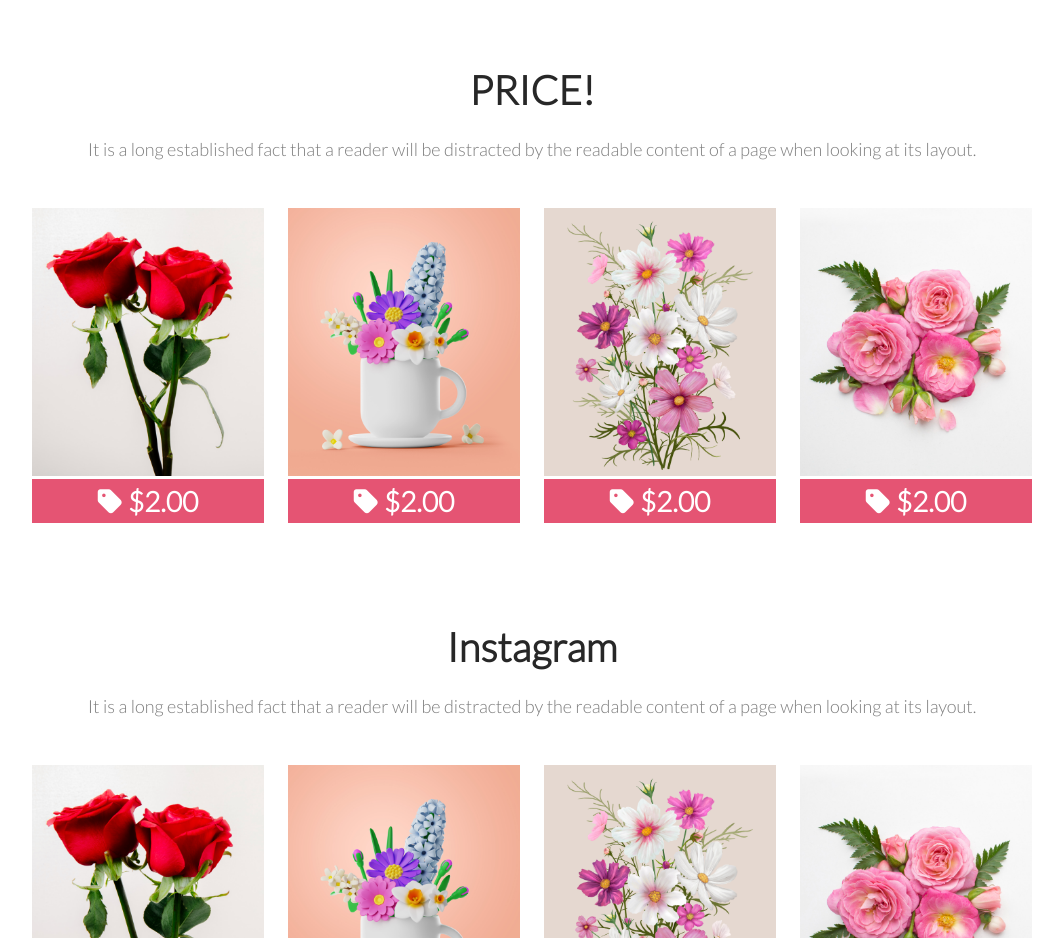
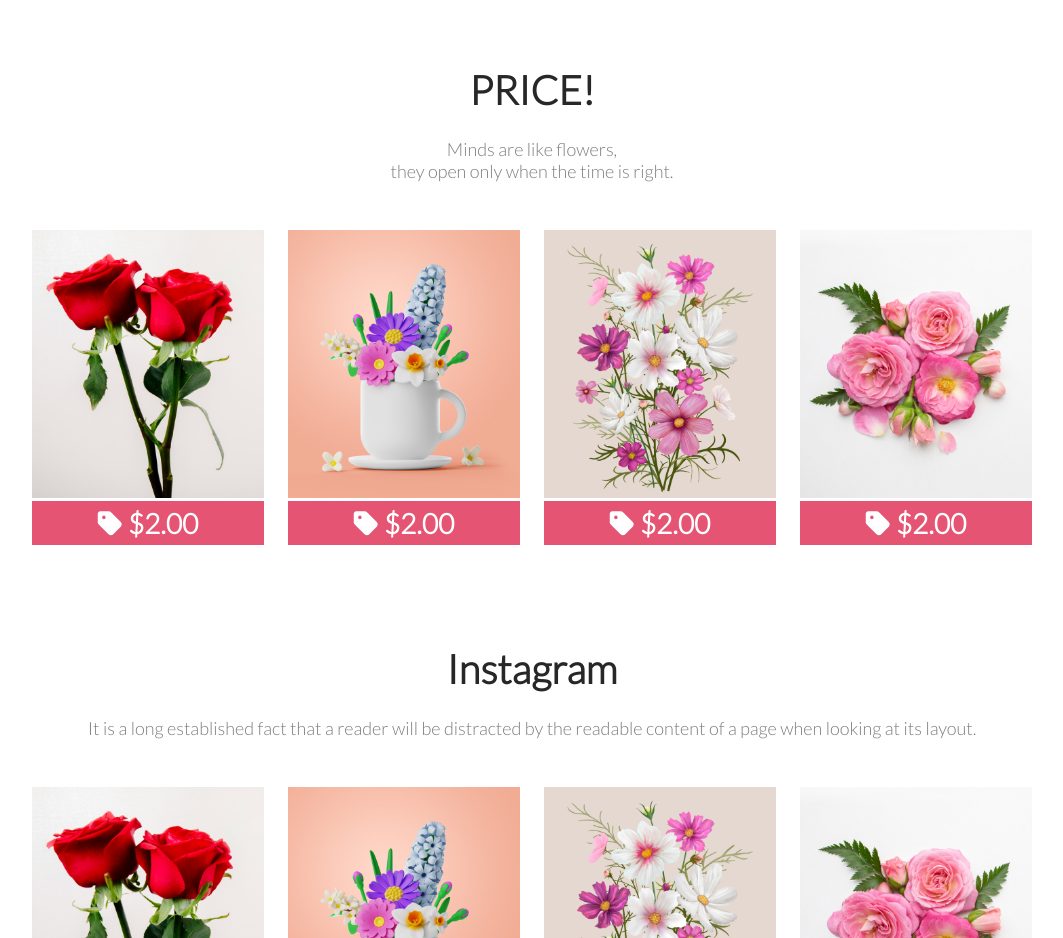
Before and after one commit to Houmayan/flower-shop, a plain HTML site: page index.html in a window 1280 px wide. Shown: the part 2220-3158 px from the top of the page, without its empty margins (108-1171 px from the left). Drawn offline with Linux system fonts and the light colour scheme.

Commit message:
text updatede

```diff
--- a/index.html
+++ b/index.html
@@ -91,8 +91,7 @@
 <section class="social">
   <h1 class="featured-title social-title">PRICE!</h1>
   <p class="featured-description social-details">
-    It is a long established fact that a reader will be distracted by the
-    readable content of a page when looking at its layout.
+    Minds are like flowers,<br>they open only when the time is right.
   </p>
   <div class="social-image">
     <div class="common">
```
